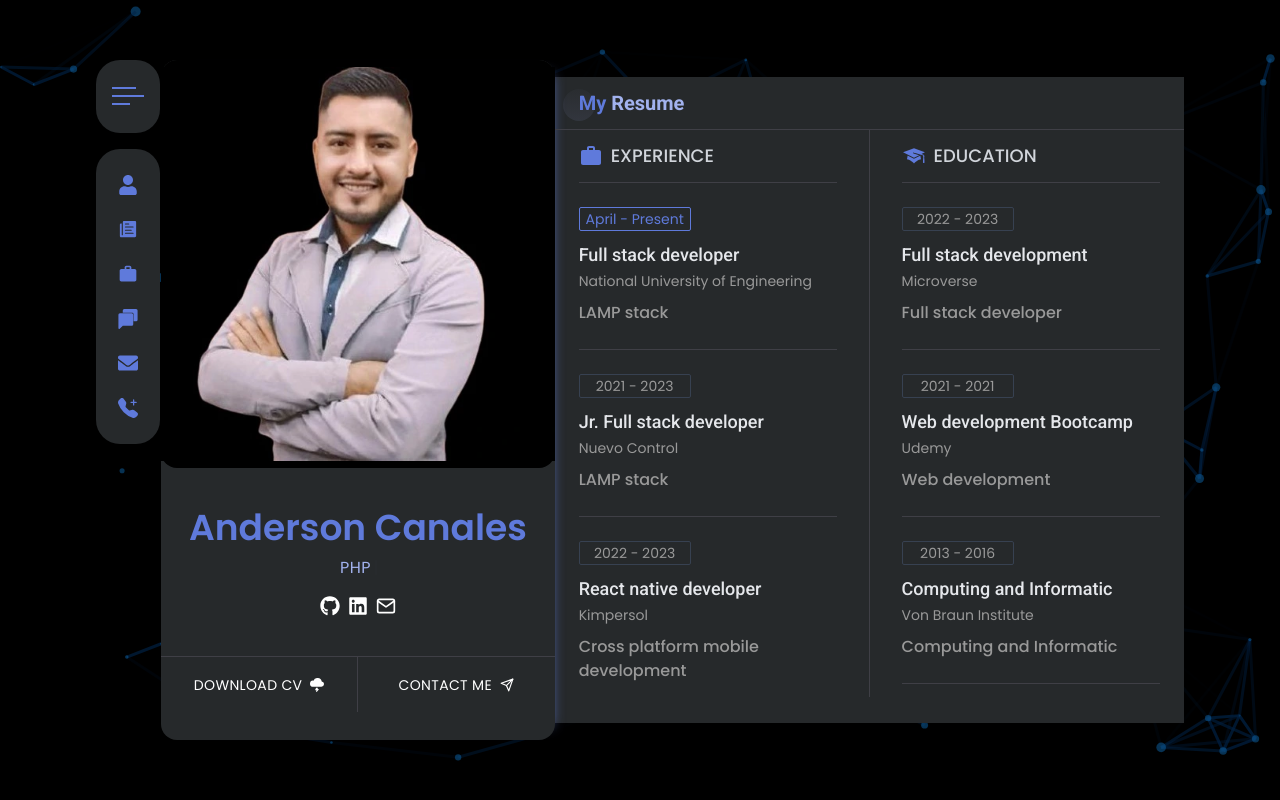
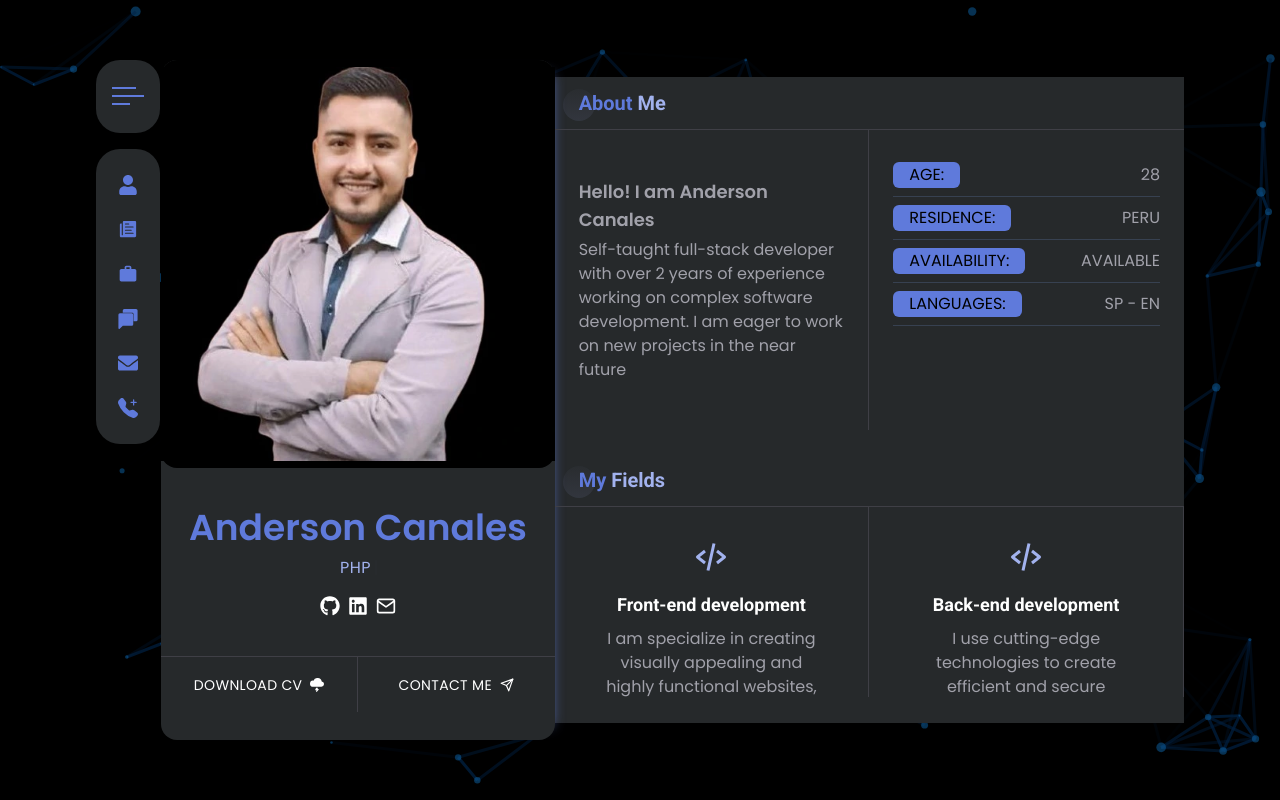
Before and after one commit to anderCM/Portfolio, a React (Vite) app: page / in a window 1280 px wide. Built offline with nearby package versions, Linux system fonts and the light colour scheme.

Commit message:
About and Resume views added

```diff
--- a/package.json
+++ b/package.json
@@ -11,6 +11,7 @@
   },
   "dependencies": {
     "autoprefixer": "^10.4.14",
+    "framer-motion": "^10.12.17",
     "postcss": "^8.4.24",
     "react": "^18.2.0",
     "react-dom": "^18.2.0",
--- a/src/Home.jsx
+++ b/src/Home.jsx
@@ -1,15 +1,19 @@
-import React from 'react'
-import { FaUser, FaEnvelope } from 'react-icons/fa'
-import { IoIosPaper } from 'react-icons/io'
-import { MdWork } from 'react-icons/md'
-import { SiGooglechat } from 'react-icons/si'
-import { BsTelephonePlusFill } from 'react-icons/bs'
+import { useState } from 'react';
+import { motion } from "framer-motion";
+import { FaUser, FaEnvelope } from 'react-icons/fa';
+import { IoIosPaper } from 'react-icons/io';
+import { MdWork } from 'react-icons/md';
+import { SiGooglechat } from 'react-icons/si';
+import { BsTelephonePlusFill } from 'react-icons/bs';
 
 import LeftBar from './components/home/LeftBar';
 import About from './components/about/About';
-import Resume from './components/resume/Resume'
+import Resume from './components/resume/Resume';
+
 
 const Home = () => {
+    const [about, setAbout] = useState(true);
+    const [resume, setResume] = useState(false);
     return (
         <div className='w-[90%] h-[90%] md:w-[85%] md:h-[85%] bg-transparent text-white z-50 flex flex-col md:flex-row items-start justify-between'>
             <div className="w-full h:16 mb-4 md:w-16 md:h-96 md:mb-auto bg-transparent flex md:flex-col md:gap-4">
@@ -21,13 +25,13 @@ const Home = () => {
                     </div>
                 </div>
                 <div className="w-[85%] h-12 rounded-2xl flex md:flex-col items-center justify-between md:w-full md:h-80 bg-bodyColor md:rounded-3xl py-6">
-                    <span className="w-full h-6 text-textColor text-xl flex items-center justify-center hover:text-designColor duration-300 cursor-pointer relative group">
+                    <span onClick={() => setAbout(true) & setResume(false)} className="w-full h-6 text-textColor text-xl flex items-center justify-center hover:text-designColor duration-300 cursor-pointer relative group">
                         <FaUser />
                         <span className="absolute text-black font-medium text-[0.6rem] md:text-xs bg-designColor px-3 py-0 md:px-4 md:py-[1px] rounded-xl left-1/2 -translate-x-1/2 md:left-auto md:right-0 md:translate-x-14 translate-y-7 md:translate-y-1 transition-all duration-300 z-20 opacity-0 group-hover:opacity-100">
                             ABOUT
                         </span>
                     </span>
-                    <span className="w-full h-6 text-textColor text-xl flex items-center justify-center hover:text-designColor duration-300 cursor-pointer relative group">
+                    <span onClick={() => setResume(true) & setAbout(false)} className="w-full h-6 text-textColor text-xl flex items-center justify-center hover:text-designColor duration-300 cursor-pointer relative group">
                         <IoIosPaper />
                         <span className="absolute text-black font-medium text-[0.6rem] md:text-xs bg-designColor px-3 py-0 md:px-4 md:py-[1px] rounded-xl left-1/2 -translate-x-1/2 md:left-auto md:right-0 md:translate-x-16 translate-y-7 md:translate-y-1 transition-all duration-300 z-20 opacity-0 group-hover:opacity-100">
                             RESUME
@@ -63,8 +67,16 @@ const Home = () => {
                 <LeftBar />
                 <div className="w-[95%] h-[95%] -mt-2 md:m-auto md:w-8/12 bg-bodyColor">
                     <div className="w-full h-[96%] overflow-y-scroll scrollbar-thin scrollbar-thumb-[#5F7ADB]">
-                        {/* <About /> */}
-                        <Resume />
+                        {about &&
+                            <motion.div initial={{ opacity: 0 }} animate={{ opacity: 1 }} transition={{ duration: 0.5 }}>
+                                <About />
+                            </motion.div>}
+
+                        {resume &&
+                            <motion.div initial={{ opacity: 0 }} animate={{ opacity: 1 }} transition={{ duration: 0.5 }}>
+                                <Resume />
+                            </motion.div>}
+
                     </div>
                 </div>
             </div>
--- a/src/components/config/particles-config.js
+++ b/src/components/config/particles-config.js
@@ -8,7 +8,7 @@ const particlesConfig = {
     interactivity: {
         events: {
             onClick: {
-                enable: true,
+                enable: false,
                 mode: "push",
             },
             onHover: {
```
Also changed, not shown: 1 other file (tests, documents, lock files or other folders).
